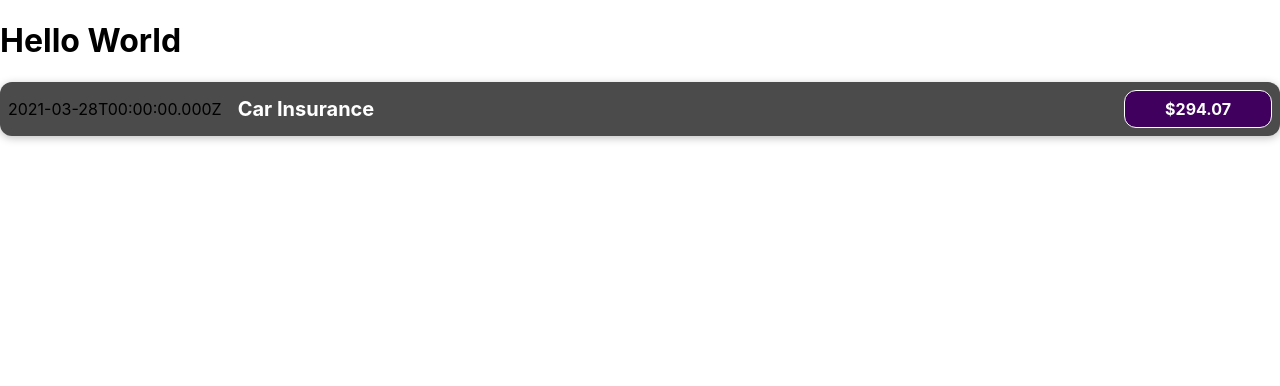
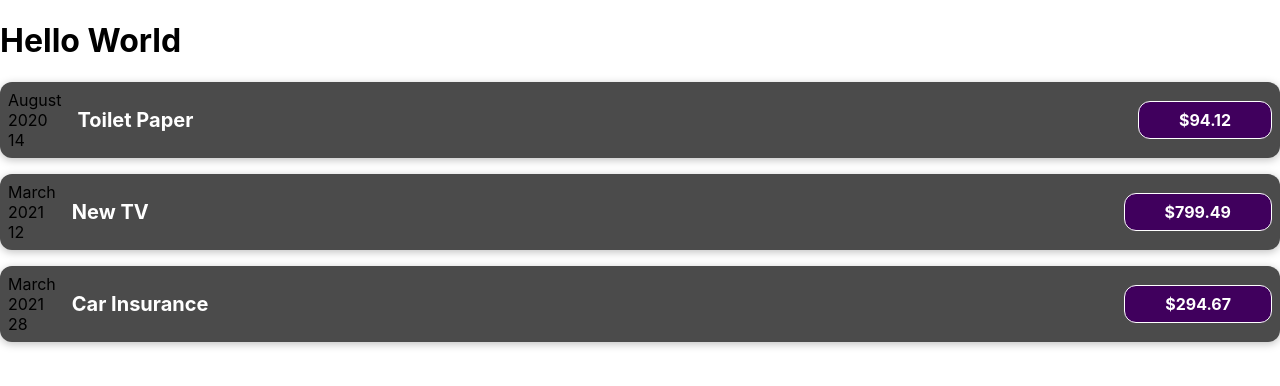
Before and after one commit to webdirects/React-learning, a React (Create React App) app in the folder 01react/: page / in a window 1280 px wide. Shown: the top 386 px of the page. Built offline with nearby package versions, Linux system fonts and the light colour scheme; the HTML template or start-up script is replaced by a standard one.

Commit message:
Fixing Dates rendering

```diff
--- a/01react/src/App.js
+++ b/01react/src/App.js
@@ -1,12 +1,48 @@
 import ExpenseItem from "./Components/ExpenseItem";
 
-function App() {
+const App = () => {
+  const expenses = [
+    {
+      id: "e1",
+      title: "Toilet Paper",
+      amount: 94.12,
+      date: new Date(2020, 7, 14),
+    },
+    { id: "e2", title: "New TV", amount: 799.49, date: new Date(2021, 2, 12) },
+    {
+      id: "e3",
+      title: "Car Insurance",
+      amount: 294.67,
+      date: new Date(2021, 2, 28),
+    },
+    {
+      id: "e4",
+      title: "New Desk (Wooden)",
+      amount: 450,
+      date: new Date(2021, 5, 12),
+    },
+  ];
+
   return (
     <div>
       <h1>Hello World</h1>
-      <ExpenseItem></ExpenseItem>
+      <ExpenseItem
+        title={expenses[0].title}
+        amount={expenses[0].amount}
+        date={expenses[0].date}
+      ></ExpenseItem>
+      <ExpenseItem
+        title={expenses[1].title}
+        amount={expenses[1].amount}
+        date={expenses[1].date}
+      ></ExpenseItem>
+      <ExpenseItem
+        title={expenses[2].title}
+        amount={expenses[2].amount}
+        date={expenses[2].date}
+      ></ExpenseItem>
     </div>
   );
-}
+};
 
 export default App;
--- a/01react/src/Components/ExpenseItem.js
+++ b/01react/src/Components/ExpenseItem.js
@@ -1,19 +1,23 @@
 import React from "react";
 import "./ExpenseItem.css";
 
-const ExpenseItem = () => {
-  const expenseDate = new Date(2021, 2, 28);
-  const expenseTitle = "Car Insurance";
-  const expenseAmount = 294.07;
+const ExpenseItem = (props) => {
+  const month = props.date.toLocaleString("en-US", { month: "long" });
+  const day = props.date.toLocaleString("en-US", { day: "2-digit" });
+  const year = props.date.getFullYear();
 
   return (
     <div className="expense-item">
-      <div>{expenseDate.toISOString()}</div>
+      <div>
+        <div> {month} </div>
+        <div> {year} </div>
+        <div> {day} </div>
+      </div>
       <div className="expense-item__description">
-        <h2>{expenseTitle}</h2>
+        <h2>{props.title}</h2>
       </div>
       <div className="expense-item__price">
-        <h2>${expenseAmount}</h2>
+        <h2>${props.amount}</h2>
       </div>
     </div>
   );
```
